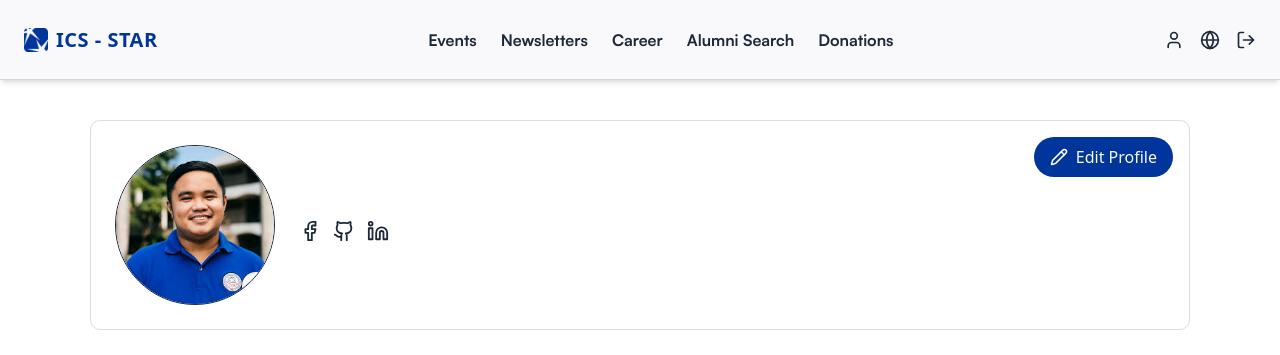
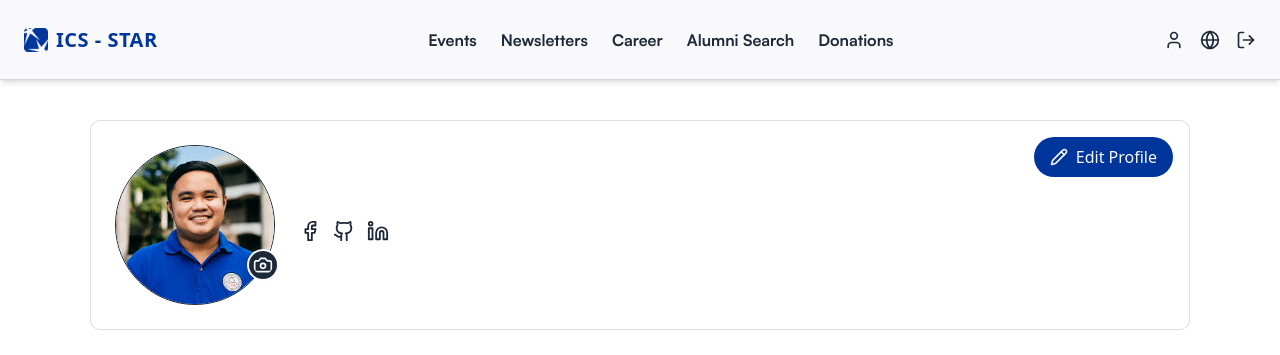
Before and after one commit to cazhiareese/ICS-STAR, a React (Vite) app in the folder app/: page /profile in a window 1280 px wide. Shown: the top 355 px of the page. Built offline with nearby package versions, Linux system fonts and the light colour scheme.

Commit message:
ui: camera absolute property

```diff
--- a/app/src/RootPages/Profile/profilesection.jsx
+++ b/app/src/RootPages/Profile/profilesection.jsx
@@ -29,7 +29,7 @@ function ProfileSection({ editMode, userDetails, setEditMode, handleChange }) {
 
         if (response.ok) {
           const result = await response.json();
-          setProfilePicture(result.profile_picture || prince); // Use a fallback image if no profile picture is set
+          setProfilePicture(result.profile_picture || prince);
         } else {
           console.error("Failed to fetch profile picture");
         }
@@ -39,12 +39,12 @@ function ProfileSection({ editMode, userDetails, setEditMode, handleChange }) {
     };
 
     fetchProfilePicture();
-  }, []); // Fetch on component mount
+  }, []);
 
-  const handleSave = () => {     // <-- Call the parent save logic
-    setShowModal(false);    // Close modal
-    setEditMode(false);     // Exit edit mode
-    setOriginalEmail(userDetails.email); // Update original email tracker
+  const handleSave = () => {
+    setShowModal(false);
+    setEditMode(false);
+    setOriginalEmail(userDetails.email);
     saveProfile();
 
   };
@@ -127,12 +127,20 @@ function ProfileSection({ editMode, userDetails, setEditMode, handleChange }) {
       {/* Profile Section */}
       <div className="relative flex flex-row items-center gap-4 sm:gap-6 w-full">
         {/* Profile Image */}
-        <div className="relative w-[140px] h-[140px] sm:w-[160px] sm:h-[160px] rounded-full border border-black flex items-center justify-center overflow-hidden">
-          <img src={profilePicture||prince} alt="Profile" className="w-full h-full object-cover" />
-          <div className="absolute bottom-1 right-1 bg-white p-[6px] rounded-full shadow-md cursor-pointer">
-            <Camera size={16} className="text-gray-600" />
-          </div>
-        </div>
+        <span className="relative">
+  <span className="w-[140px] h-[140px] sm:w-[160px] sm:h-[160px] rounded-full border border-black flex items-center justify-center overflow-hidden">
+    <img src={profilePicture || prince} alt="Profile" className="w-full h-full object-cover" />
+  </span>
+  <Camera
+  size={32}
+  className="absolute bottom-6 right-0 transform translate-x-1 text-white bg-black rounded-full p-[4px] cursor-pointer hover:bg-hover border-2 border-white z-10"
+/>
+
+</span>
+
+
+
+
 
         {/* Name, Email, and Social Icons */}
         <div className="flex flex-col items-start gap-1 text-left">
```
